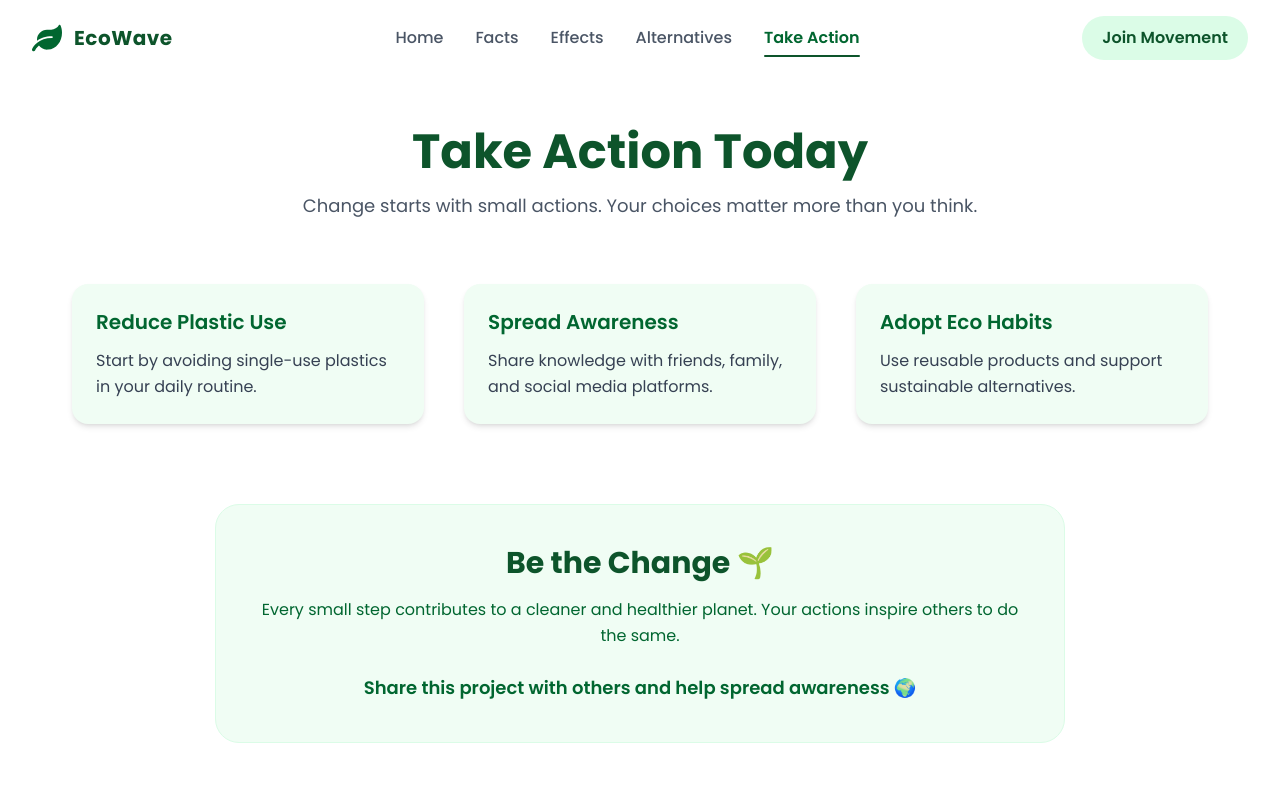
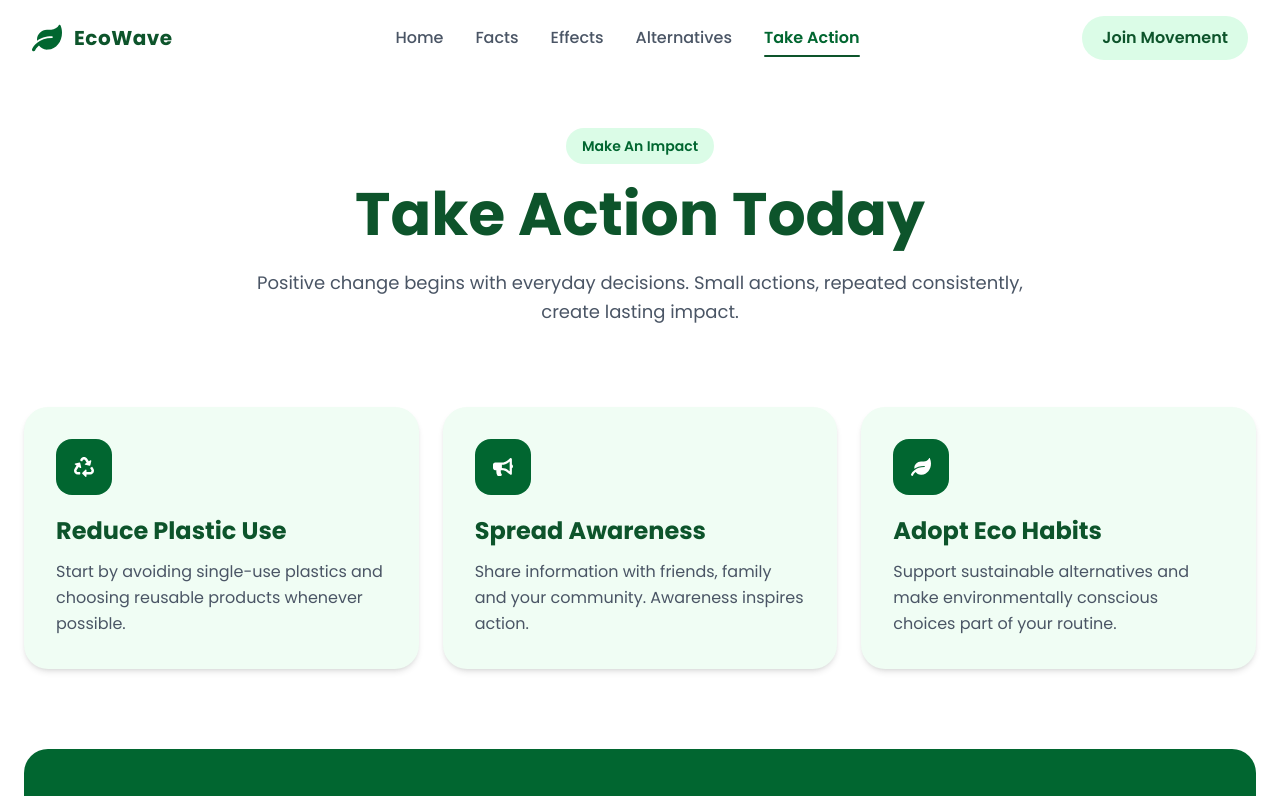
Before and after one commit to Ayman-Kz25/PlasticFree-Future, a React (Vite) app: page /take-action in a window 1280 px wide. Shown: the top 796 px of the page. Built offline with nearby package versions, Linux system fonts and the light colour scheme.

Commit message:
improve take action page

```diff
--- a/src/index.css
+++ b/src/index.css
@@ -489,59 +489,127 @@
 }
 
 /* TakeAction - Page */
+/* Take Action */
+
 .take-action {
-  @apply py-32 px-6 bg-white;
+  @apply bg-white py-24 md:py-32 px-4 sm:px-6;
 }
 
 .take-action-container {
-  @apply max-w-7xl mx-auto text-center flex flex-col items-center justify-center;
+  @apply max-w-7xl mx-auto;
+}
+
+/* Header */
+
+.take-action-header {
+  @apply text-center max-w-4xl mx-auto mb-20;
+}
+
+.action-badge {
+  @apply inline-block
+  px-4 py-2
+  rounded-full
+  bg-green-100
+  text-green-800
+  text-sm
+  font-semibold
+  mb-5;
 }
 
 .take-action-title {
-  @apply text-4xl md:text-5xl font-bold text-green-900 mb-4;
+  @apply text-3xl sm:text-4xl md:text-5xl lg:text-6xl
+  font-bold
+  text-green-900
+  mb-6;
 }
 
 .take-action-subtitle {
-  @apply text-lg text-gray-600 max-w-3xl mx-auto mb-16;
+  @apply text-base md:text-lg
+  text-gray-600
+  max-w-3xl
+  mx-auto
+  leading-relaxed;
 }
 
+/* Cards */
+
 .action-grid {
-  @apply grid gap-10 lg:px-12 md:grid-cols-2 lg:grid-cols-3 mx-auto;
+  @apply grid
+  grid-cols-1
+  md:grid-cols-2
+  lg:grid-cols-3
+  gap-6
+  mb-20;
 }
 
 .action-card {
-  @apply bg-green-50 p-6 rounded-2xl shadow-md transition-all duration-300 text-left;
+  @apply bg-green-50
+  rounded-3xl
+  p-8
+  shadow-md
+  transition-all
+  duration-300
+  text-left;
 }
 
 .action-card:hover {
   @apply -translate-y-2 shadow-xl;
 }
 
+.action-icon {
+  @apply w-14 h-14
+  rounded-2xl
+  bg-green-800
+  text-white
+  text-xl
+  flex
+  items-center
+  justify-center
+  mb-5;
+}
+
 .action-card h3 {
-  @apply text-xl font-semibold text-green-800 mb-3;
+  @apply text-2xl
+  font-bold
+  text-green-900
+  mb-3;
 }
 
 .action-card p {
-  @apply text-gray-700 leading-relaxed;
+  @apply text-gray-600
+  leading-relaxed;
 }
 
+/* Commitment Box */
+
 .commitment-box {
-  @apply mt-20 bg-green-50 border border-green-100 rounded-3xl p-10;
+  @apply bg-green-800
+  rounded-3xl
+  p-8 md:p-12
+  text-center;
 }
 
 .commitment-box h2 {
-  @apply text-3xl font-bold text-green-900 mb-4;
+  @apply text-2xl md:text-4xl
+  font-bold
+  text-white
+  mb-4;
 }
 
 .commitment-box p {
-  @apply text-green-800 max-w-3xl mx-auto leading-relaxed;
+  @apply text-green-100
+  max-w-3xl
+  mx-auto
+  leading-relaxed;
 }
 
 .share-text {
-  @apply mt-6 text-lg font-semibold text-green-700;
+  @apply mt-6
+  text-white
+  font-semibold
+  text-lg;
 }
 
-/* Join - Page */
 /* Join - Page */
 .join {
   @apply min-h-screen flex items-center justify-center
--- a/src/pages/TakeAction.jsx
+++ b/src/pages/TakeAction.jsx
@@ -1,56 +1,94 @@
+import {
+  FaRecycle,
+  FaBullhorn,
+  FaLeaf,
+} from "react-icons/fa";
+
 const TakeAction = () => {
   return (
     <section className="take-action">
 
       <div className="take-action-container">
 
-        <h1 className="take-action-title">
-          Take Action Today
-        </h1>
+        <div className="take-action-header">
 
-        <p className="take-action-subtitle">
-          Change starts with small actions. Your choices matter more than you think.
-        </p>
+          <span className="action-badge">
+            Make An Impact
+          </span>
+
+          <h1 className="take-action-title">
+            Take Action Today
+          </h1>
+
+          <p className="take-action-subtitle">
+            Positive change begins with everyday decisions.
+            Small actions, repeated consistently, create lasting impact.
+          </p>
+
+        </div>
 
         <div className="action-grid">
 
           <div className="action-card">
+
+            <div className="action-icon">
+              <FaRecycle />
+            </div>
+
             <h3>Reduce Plastic Use</h3>
+
             <p>
-              Start by avoiding single-use plastics in your daily routine.
+              Start by avoiding single-use plastics and choosing reusable
+              products whenever possible.
             </p>
+
           </div>
 
           <div className="action-card">
+
+            <div className="action-icon">
+              <FaBullhorn />
+            </div>
+
             <h3>Spread Awareness</h3>
+
             <p>
-              Share knowledge with friends, family, and social media platforms.
+              Share information with friends, family and your community.
+              Awareness inspires action.
             </p>
+
           </div>
 
           <div className="action-card">
+
+            <div className="action-icon">
+              <FaLeaf />
+            </div>
+
             <h3>Adopt Eco Habits</h3>
+
             <p>
-              Use reusable products and support sustainable alternatives.
+              Support sustainable alternatives and make environmentally
+              conscious choices part of your routine.
             </p>
+
           </div>
 
         </div>
 
-        {/* Commitment Section */}
         <div className="commitment-box">
 
-          <h2>Be the Change 🌱</h2>
+          <h2>
+            Be The Change 🌱
+          </h2>
 
           <p>
-            Every small step contributes to a cleaner and healthier planet.
-            Your actions inspire others to do the same.
+            Every bottle refused, every reusable bag carried and every
+            conversation shared contributes to a cleaner future.
           </p>
 
           <div className="share-text">
-            <p>
-              Share this project with others and help spread awareness 🌍
-            </p>
+            Share this project and inspire someone else to take the first step.
           </div>
 
         </div>
```
